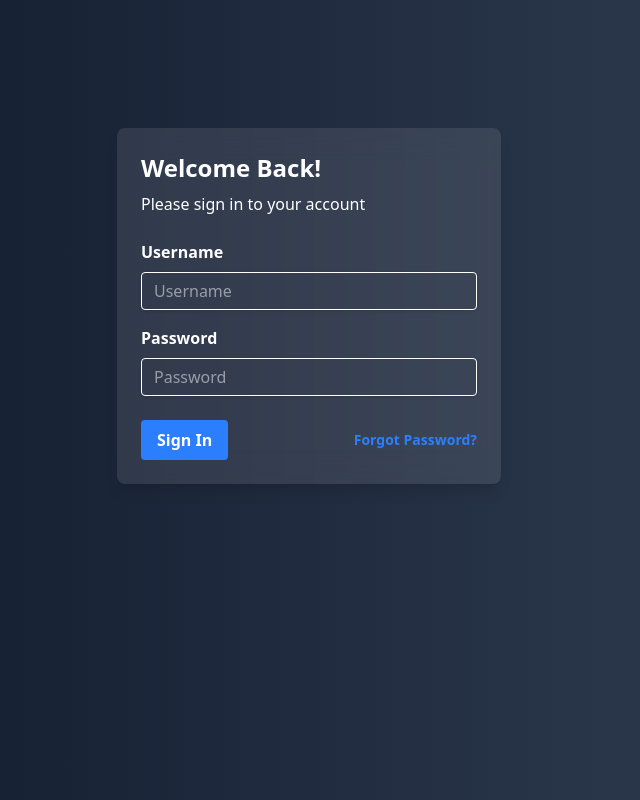
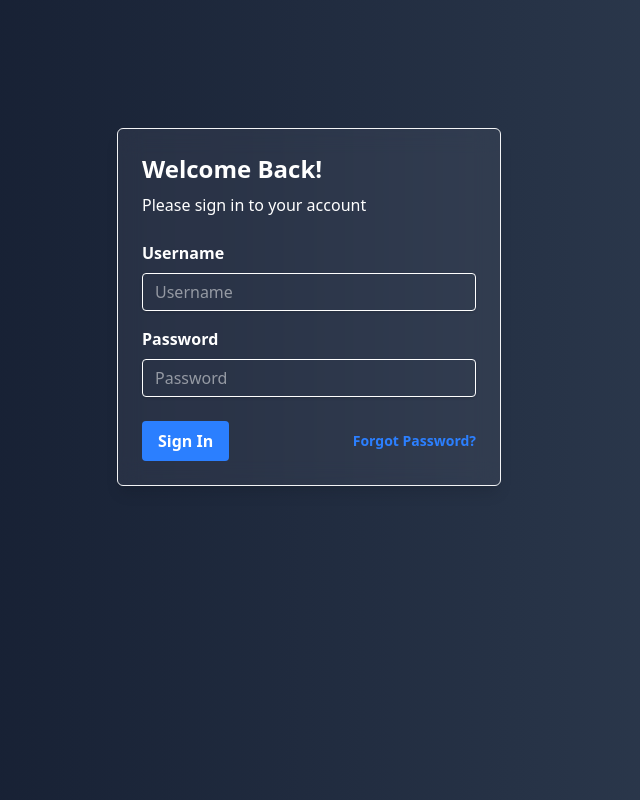
Before and after one commit to DeliciousBoy/frostybear-frontend, a Vue app: page / in a window 1280 px wide. Shown: the whole page, without its empty margins (331-971 px from the left). Built offline with nearby package versions, Linux system fonts and the light colour scheme.

Commit message:
Add:(Opacity, Border-color):LoginPage

```diff
--- a/src/assets/main.css
+++ b/src/assets/main.css
@@ -5,8 +5,10 @@
 /* Custom styles */
 .bg-custom-gradient {
   @apply bg-gradient-to-r from-[#0f172a] to-[#334155];
+  /* @apply bg-gradient-to-r from-indigo-500 via-purple-500 to-pink-500 */
 }
 
 .glass-morphism {
-  @apply bg-gray-100/10 bg-clip-padding backdrop-filter backdrop-blur-lg;
+  /* @apply bg-gray-100/10 bg-clip-padding backdrop-filter backdrop-blur-lg; */
+  @apply bg-gray-400/10 rounded-md bg-clip-padding backdrop-filter backdrop-blur-md border border-gray-100;
 }
--- a/src/components/LoginPage.vue
+++ b/src/components/LoginPage.vue
@@ -2,7 +2,6 @@
   <!-- Main -->
   <div
     class="h-screen py-20 p-4 md:p-20 lg:p-32 bg-custom-gradient"
-
   >
     <!-- Glassmorphism Card -->
     <div
```
Also changed, not shown: index.html (line endings or trailing spaces).
